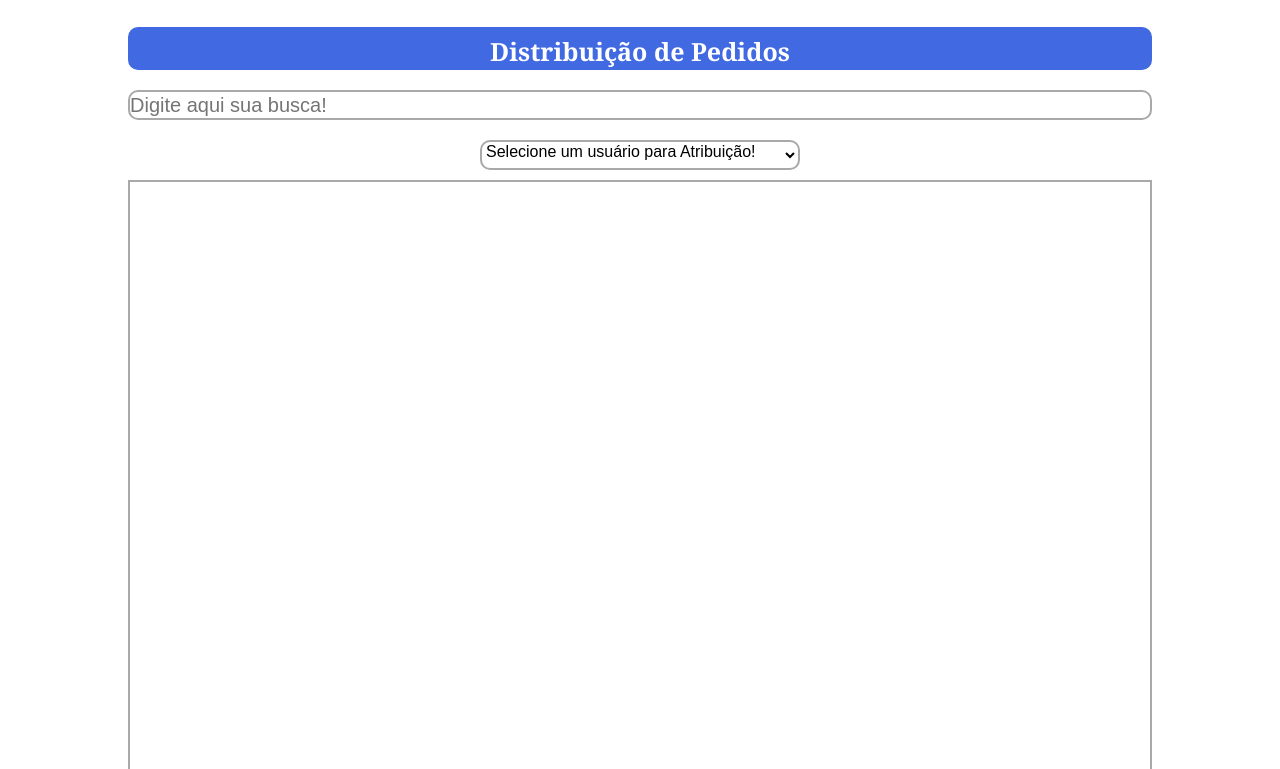
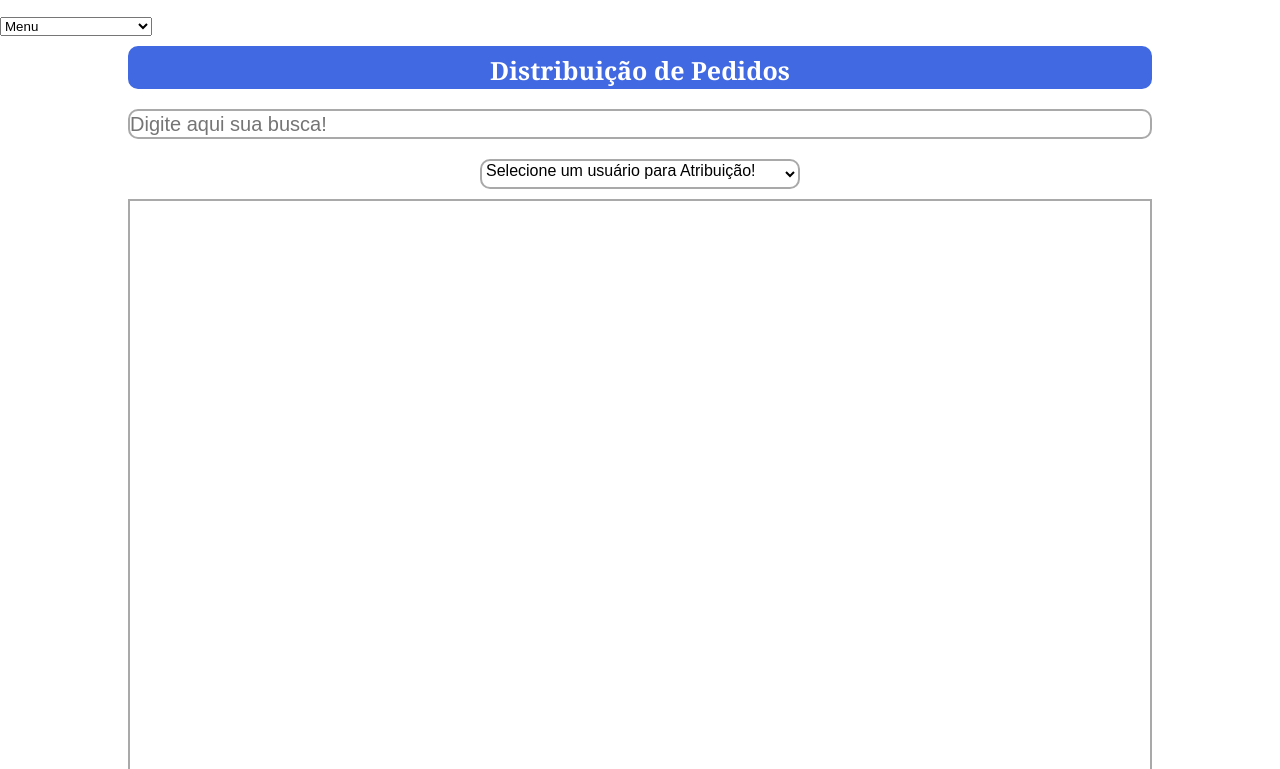
Before and after one commit to luis-fe/Wms_ExternoTeste, a plain HTML site: page templates/index.html in a window 1280 px wide. Shown: the part 127-896 px from the top of the page. Drawn offline with Linux system fonts and the light colour scheme; no server answers.

Commit message:
Update index.html

```diff
--- a/templates/index.html
+++ b/templates/index.html
@@ -17,11 +17,21 @@
         <h1>WMS GERENCIAL</h1>
     </div>
 
+    <div class="Opcoes">
+        <nav>
+            <select id="Configuracoes" onchange="if (this.value !== 'Menu') { window.location.href = this.value; this.value = 'Menu'; }">
+                <option disabled selected>Menu</option>
+                <option value="Usuarios.html">Gerenciar Usuários</option>
+                <option value="index.html">Atribuição de Pedidos</option>
+            </select>
+        </nav>
+    </div>
+
     <div class="TituloPrograma">
         <h2>Distribuição de Pedidos</h2></div>
 
         <div class="Busca">
-            <input id="InputBusca" type="text" class="InputBusca" placeholder="Digite aqui sua busca!">
+            <input id="InputBusca" type="search" class="InputBusca" placeholder="Digite aqui sua busca!">
         </div>
 
 
```
